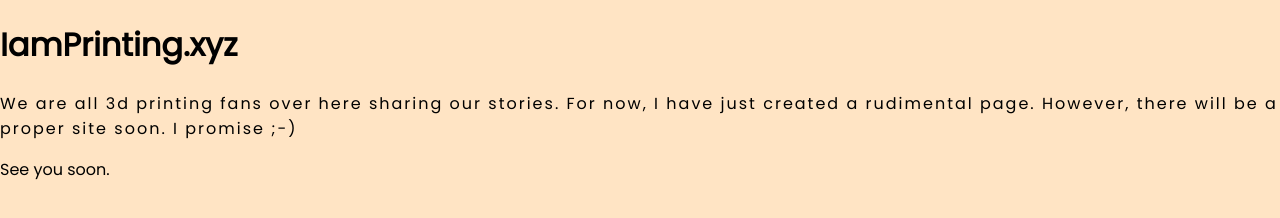
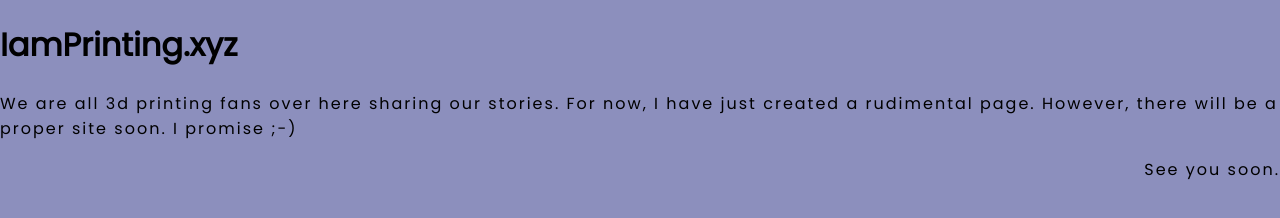
Before and after one commit to Mathiaspihl/iamprinting, a plain HTML site: page index.html in a window 1280 px wide. Drawn offline with Linux system fonts and the light colour scheme.

Commit message:
update, more styles

```diff
--- a/index.html
+++ b/index.html
@@ -19,7 +19,7 @@
 	We are all 3d printing fans over here sharing our stories. For now, I have just created a rudimental page. However, there will be a proper site soon. I promise ;-)
 </p>
 
-<p>
+<p class="maintext" style="text-align: right;">
 	See you soon.
 </p>
 
--- a/styles.css
+++ b/styles.css
@@ -4,7 +4,7 @@ body {
     font-family: 'Poppins', sans-serif;
     margin: 0;
     padding: 0;
-    background-color: bisque;
+    background-color: rgb(140, 143, 189);
 
 }
 .maintext{
```
